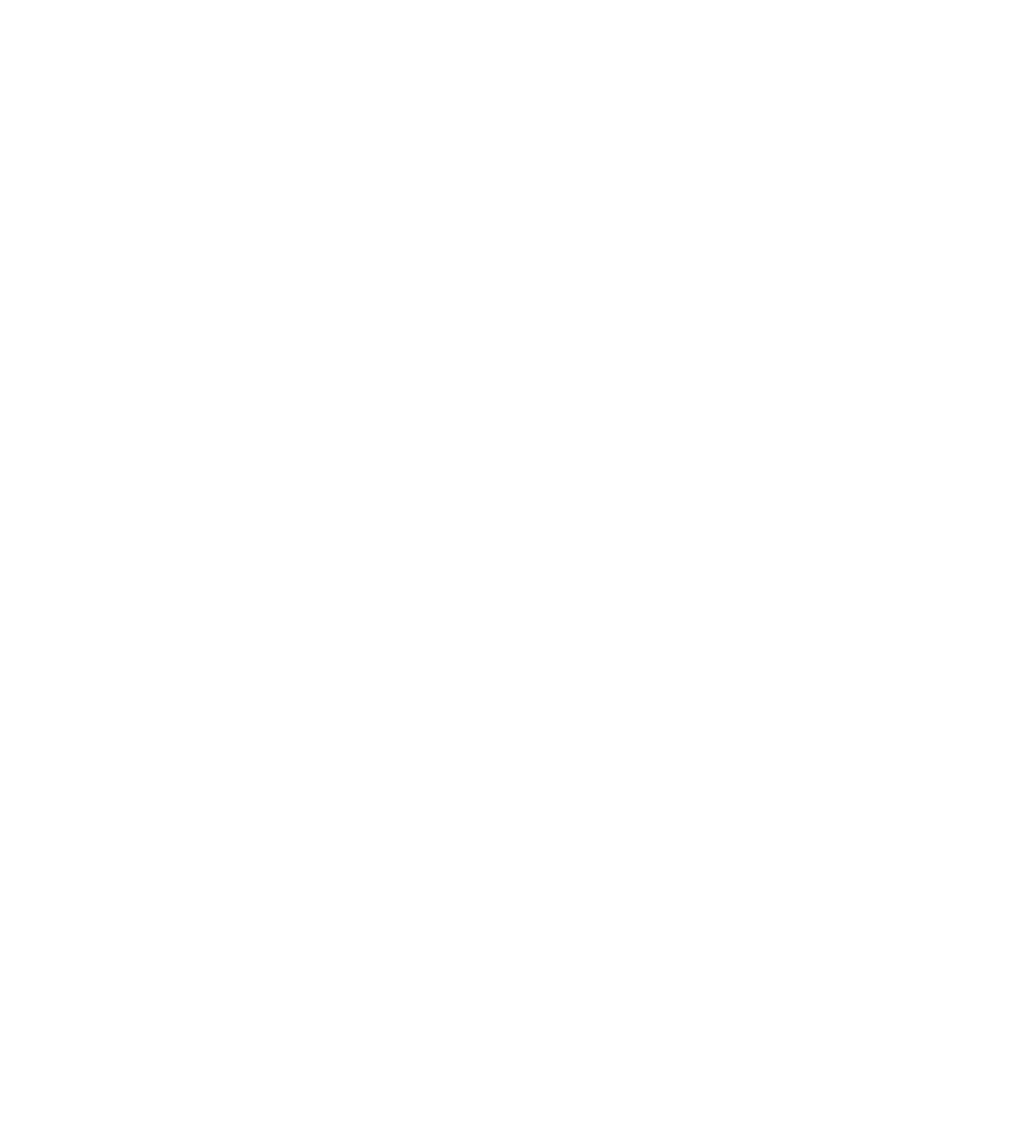
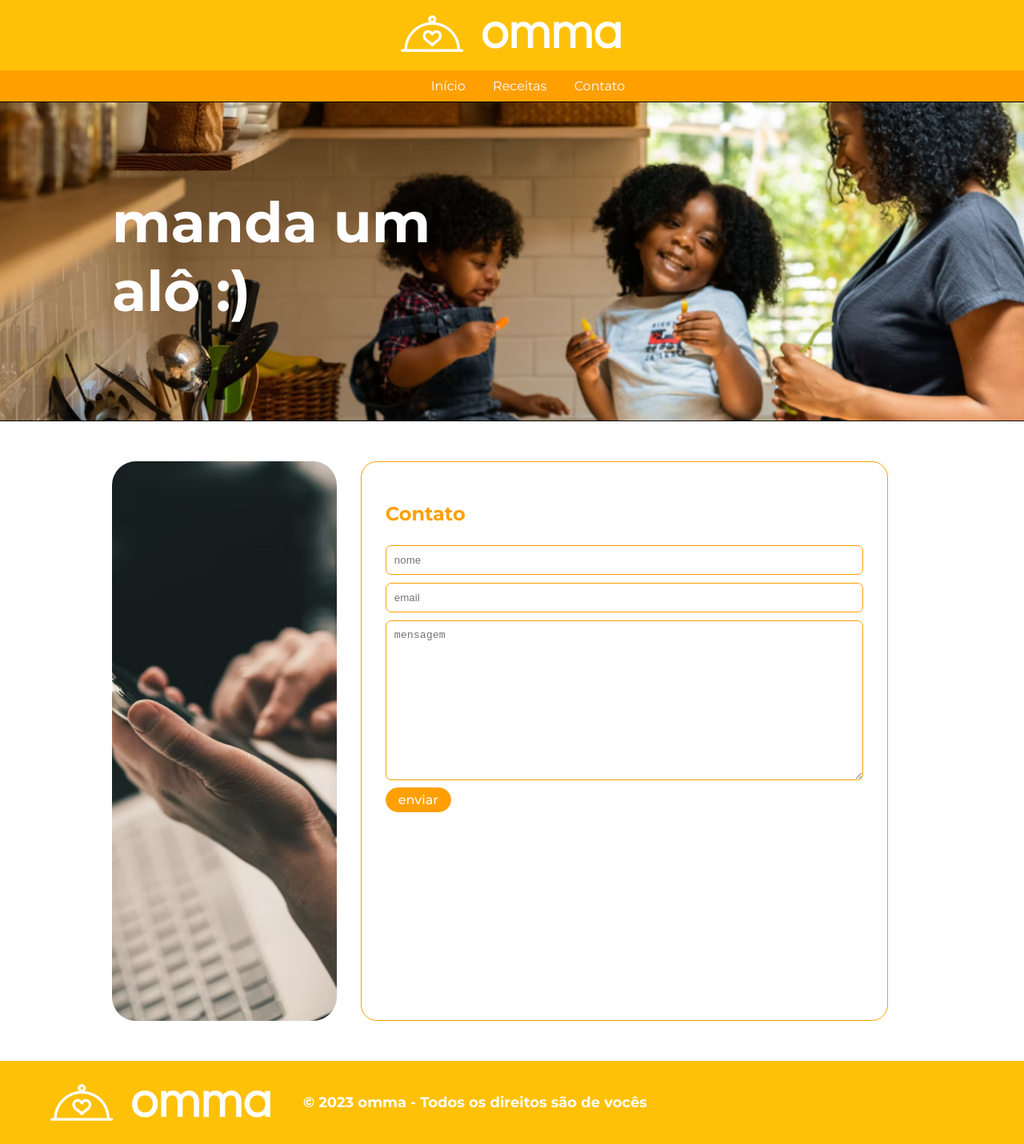
Before and after one commit to fronthendy/vivo-aprendiz-omma, a plain HTML site: page contato.html in a window 1280 px wide. Shown: the whole page at 80% size. Before the commit the page ends 800 px from the top, so only its background shows below. Drawn offline with Linux system fonts and the light colour scheme.

Commit message:
add pagina contato

```diff
--- a/contato.html
+++ b/contato.html
@@ -0,0 +1,62 @@
+<!DOCTYPE html>
+<html lang="pt-br">
+
+<head>
+    <meta charset="UTF-8">
+    <meta http-equiv="X-UA-Compatible" content="IE=edge">
+    <meta name="viewport" content="width=device-width, initial-scale=1.0">
+    <link rel="stylesheet" href="css/estilo.css">
+    <title>Omma - Receitas com afeto</title>
+</head>
+
+<body>
+    <header>
+        <div class="logo">
+            <img src="imagens/logo.png" alt="Logo Omma">
+        </div>
+        <div class="menu">
+            <nav>
+                <ul>
+                    <li> <a href="index.html">Início</a> </li>
+                    <li> <a href="lista-receitas.html">Receitas</a> </li>
+                    <li> <a href="contato.html">Contato</a> </li>
+                </ul>
+            </nav>
+        </div>
+    </header>
+    <main>
+        <section class="banner-contato">
+            <div class="container">
+                <h1>manda um <br> alô :)</h1>
+            </div>
+        </section>
+        <section class="contato">
+            <div class="container">
+                <div class="banner-vertical"></div>
+                <div class="formulario">
+                    <h2>Contato</h2>
+
+                    <!-- aqui vem o formulário -->
+                    <form>
+                        <!-- campo nome -->
+                        <input type="text" placeholder="nome">
+                        <!-- campo email -->
+                        <input type="email" placeholder="email">
+                        <!-- campo mensagem -->
+                        <textarea name="mensagem" id="mensagem" placeholder="mensagem"></textarea>
+                        <!-- botão enviar -->
+                        <button type="submit">enviar</button>
+                    </form>
+                </div>
+            </div>
+        </section>
+    </main>
+    <footer>
+        <div class="container">
+            <img src="imagens/logo.png" alt="Logo Omma">
+            <p>© 2023 omma - Todos os direitos são de vocês</p>
+        </div>
+    </footer>
+</body>
+
+</html>
--- a/css/estilo.css
+++ b/css/estilo.css
@@ -1,4 +1,10 @@
 @import url('https://fonts.googleapis.com/css2?family=Montserrat:wght@300;400;500;600;700&display=swap');
+
+
+* {
+    box-sizing: border-box;
+    /* garante que o elemento ocupa no maximo o espaço definido no width */
+}
 
 body {
     margin: 0;
@@ -238,6 +244,7 @@ small.tag {
     display: inline-block;
     border: 1px solid #176902;
     border-radius: 47px;
+    /* bordas arredondadas */
     color: #176902;
     padding: 5px 10px;
     margin: 10px 0;
@@ -262,3 +269,75 @@ aside article.receita-relacionada h3 {
     text-transform: lowercase;
     text-align: center;
 }
+
+/* Página Contato */
+
+.banner-contato {
+    width: 100%;
+    height: 400px;
+    background-image: url(../imagens/banner-contato.png);
+    background-size: cover;
+    background-position: center;
+}
+
+.banner-contato .container,
+section.contato .container {
+    width: 1000px;
+    margin: 0 auto;
+    padding: 50px 0;
+    display: flex;
+}
+
+.banner-contato .container h1 {
+    color: #fff;
+    font-size: 70px;
+}
+
+.banner-vertical {
+    width: 30%;
+    height: 700px;
+    background-image: url(../imagens/banner-vertical.png);
+    background-size: cover;
+    background-position: center;
+    border-radius: 30px;
+}
+
+.formulario {
+    border: 1px solid #FFA000;
+    border-radius: 20px;
+    margin: 0 30px;
+    padding: 30px;
+    width: 70%;
+}
+
+.formulario h2 {
+    color: #FFA000;
+}
+
+.formulario form input {
+    width: 100%;
+    border: 1px solid #FFA000;
+    border-radius: 7px;
+    padding: 10px;
+    margin: 5px 0;
+}
+
+.formulario form textarea {
+    width: 100%;
+    border: 1px solid #FFA000;
+    border-radius: 7px;
+    padding: 10px;
+    margin: 5px 0;
+    height: 200px;
+}
+
+.formulario form button {
+    font-size: 16px;
+    background-color: #FFA000;
+    color: #fff;
+    font-family: 'Montserrat', sans-serif;
+    font-weight: 500;
+    border: 1px solid #FFA000;
+    padding: 5px 15px;
+    border-radius: 30px;
+}
```
Also changed, not shown: receita.html (+1 -0 lines), imagens/banner-contato.png (added), imagens/banner-vertical.png (added), 2 other files.
